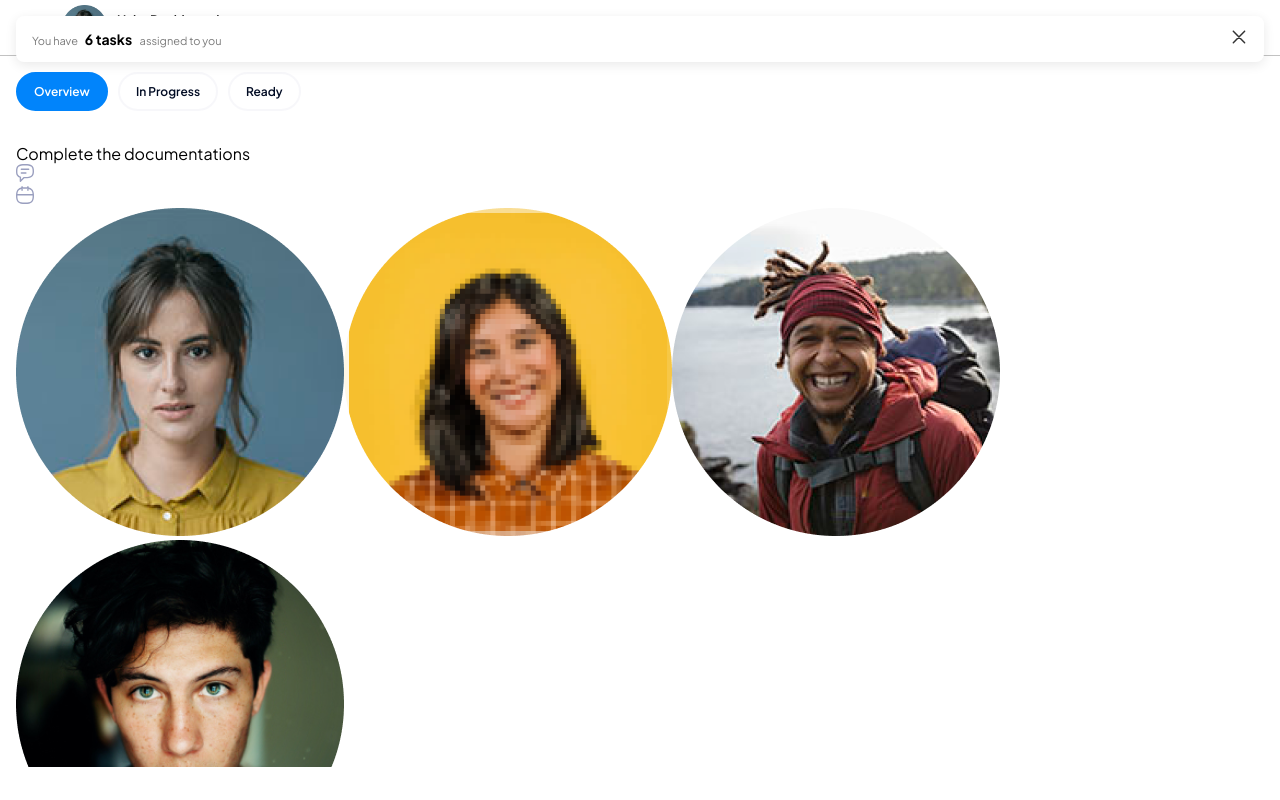
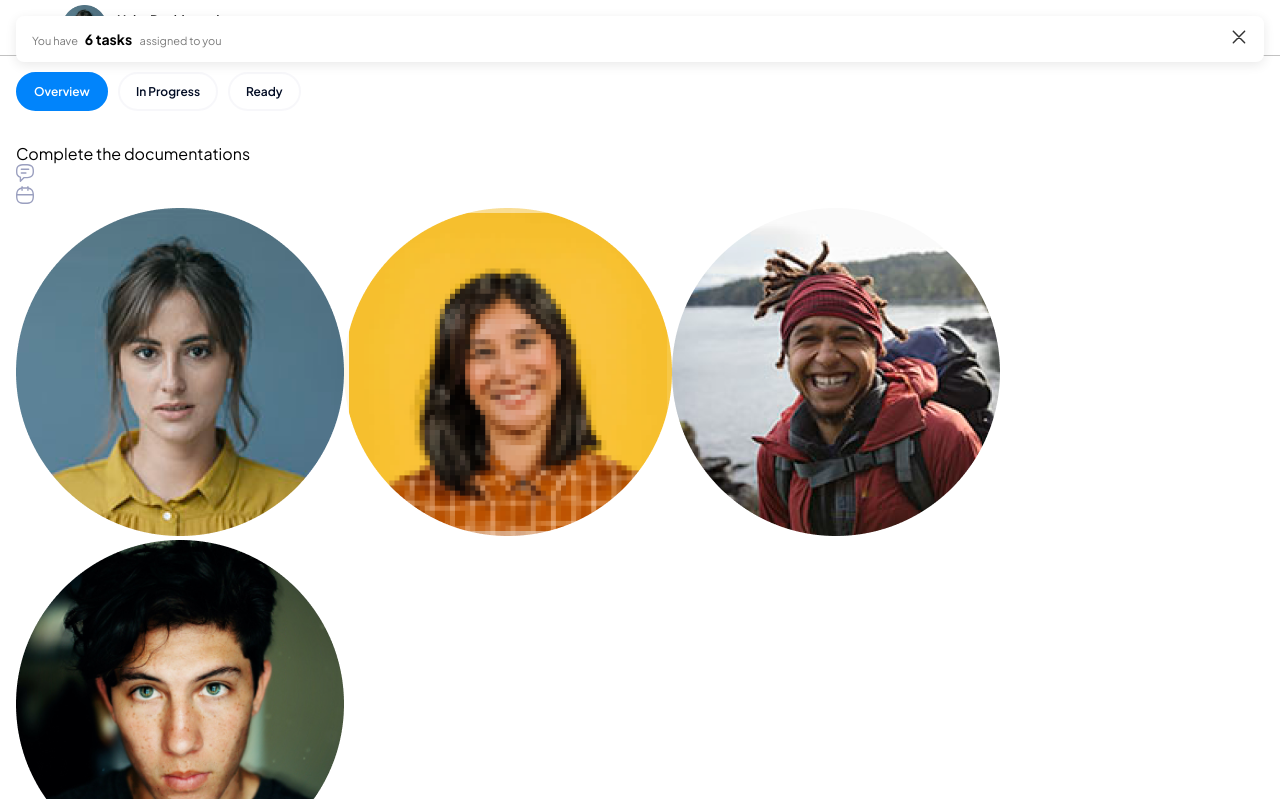
Before and after one commit to 9trocoder/mmekut, a React (Create React App) app: page /projecttaskpage in a window 1280 px wide. Built offline with nearby package versions, Linux system fonts and the light colour scheme.

Commit message:
Update projecttaskpage.css

```diff
--- a/src/pages/projecttaskpage/projecttaskpage.css
+++ b/src/pages/projecttaskpage/projecttaskpage.css
@@ -38,7 +38,7 @@
 }
 .projecttaskpage__nav {
     padding: 16px 16px;
-    height: 80vh;
+    height: 84vh;
     overflow-y: scroll;
 
 }
```
